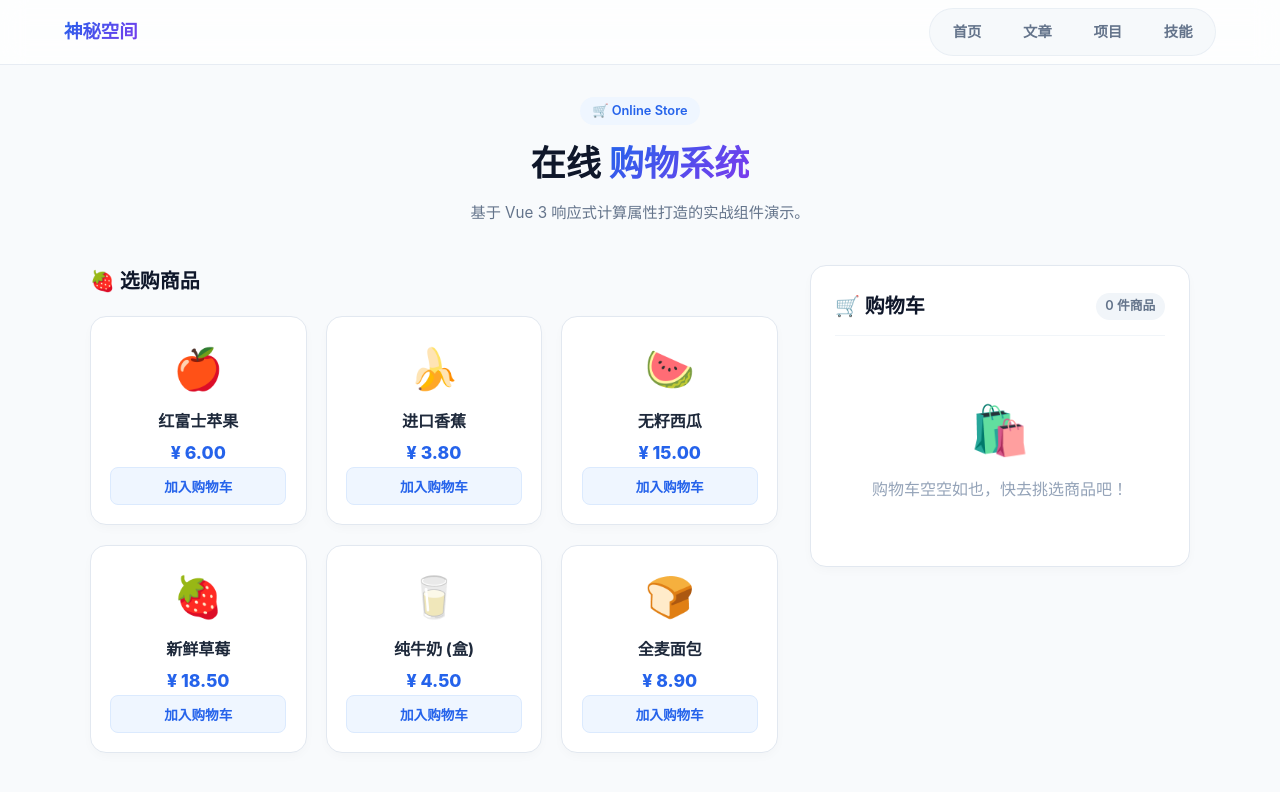
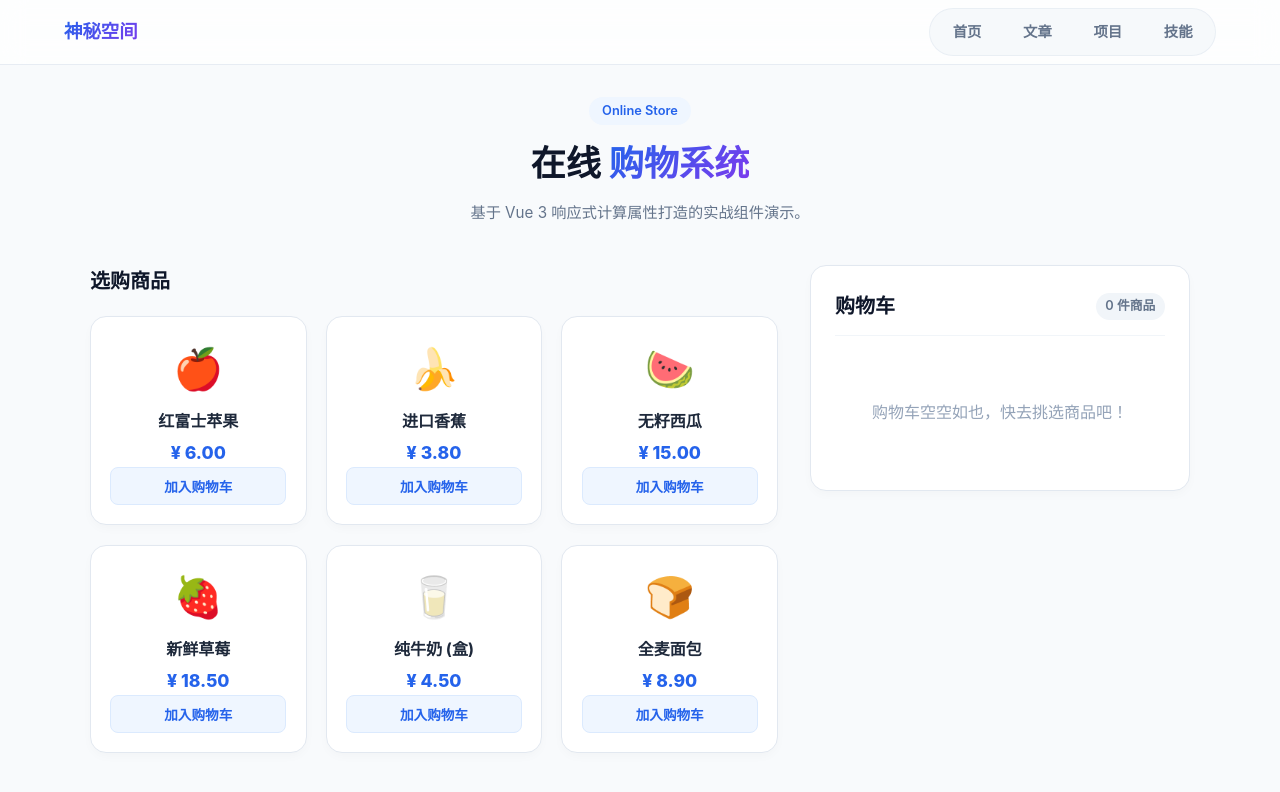
Before and after one commit to dhhxdj3-sys/my-project, a Vue app: page /project/shopping in a window 1280 px wide. Shown: the top 792 px of the page. Built offline with nearby package versions, Linux system fonts and the light colour scheme.

Commit message:
最后一次完善

```diff
--- a/src/components/ShooppingList.vue
+++ b/src/components/ShooppingList.vue
@@ -13,7 +13,7 @@
 
 const cart = ref([])
 
-// 逻辑完全保留你的精妙实现
+
 function addCart(item) {
   let old = cart.value.find(t => t.id === item.id)
   if (old) {
@@ -54,7 +54,7 @@
   <div class="shop-container">
     <!-- 头部标语 -->
     <div class="page-header">
-      <div class="badge">🛒 Online Store</div>
+      <div class="badge"> Online Store</div>
       <h1 class="page-title">在线 <span class="gradient-text">购物系统</span></h1>
       <p class="page-desc">基于 Vue 3 响应式计算属性打造的实战组件演示。</p>
     </div>
@@ -62,7 +62,7 @@
     <div class="shop-layout">
       <!-- 左侧：商品展示区 -->
       <div class="goods-section">
-        <h2 class="section-title">🍓 选购商品</h2>
+        <h2 class="section-title"> 选购商品</h2>
         <div class="goods-grid">
           <div v-for="item in goods" :key="item.id" class="good-card">
             <div class="good-icon">{{ item.icon }}</div>
@@ -80,13 +80,13 @@
       <!-- 右侧/下方：购物车清单 -->
       <div class="cart-section">
         <div class="cart-header">
-          <h2 class="section-title">🛒 购物车</h2>
+          <h2 class="section-title"> 购物车</h2>
           <span class="cart-badge">{{ cart.length }} 件商品</span>
         </div>
 
         <!-- 购物车为空时的提示 -->
         <div v-if="cart.length === 0" class="empty-cart">
-          <span class="empty-icon">🛍️</span>
+          <span class="empty-icon"></span>
           <p>购物车空空如也，快去挑选商品吧！</p>
         </div>
 
--- a/src/components/SkillCard.vue
+++ b/src/components/SkillCard.vue
@@ -37,7 +37,7 @@
 <template>
   <div class="skill-container">
     <div class="header-area">
-      <div class="badge">🛠️ Tech Stack</div>
+      <div class="badge"> Tech Stack</div>
       <h2>我的 <span class="highlight">技术栈</span></h2>
       <p class="subtitle">用代码构建脚踏实地的能力，不断探索前端工程化实践。</p>
     </div>
--- a/src/views/Project.vue
+++ b/src/views/Project.vue
@@ -27,7 +27,7 @@
   <div class="project-page">
     <!-- 1. 顶部 Header 提升质感 -->
     <div class="page-header">
-      <div class="badge">💻 Portfolio</div>
+      <div class="badge"> Portfolio</div>
       <h1 class="page-title">我的 <span class="gradient-text">实战项目</span></h1>
       <p class="page-desc">
         这里展示了我使用 Vue 3 核心技术栈构建的组件与小模块，点击“体验项目”可直达演示。
```
